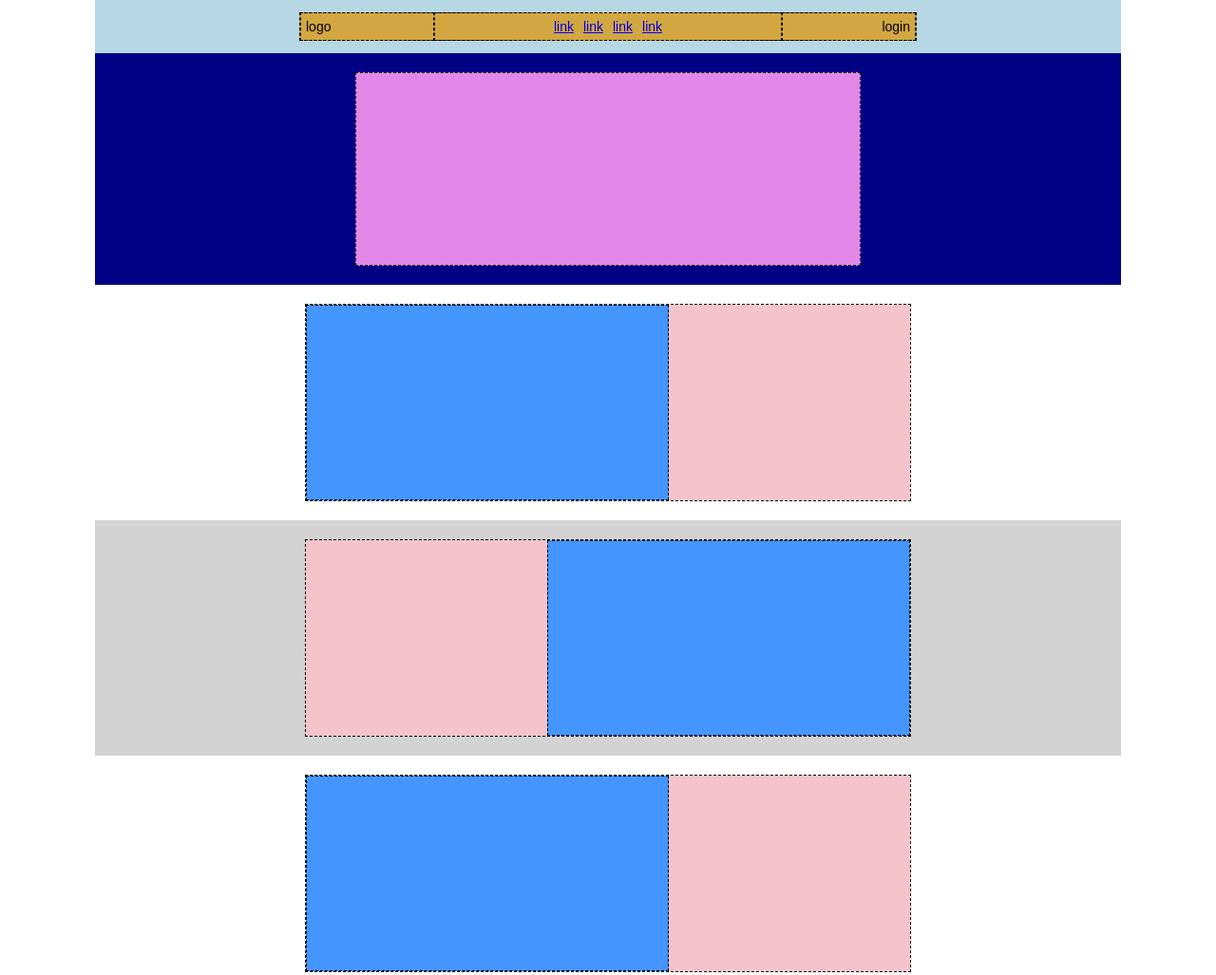
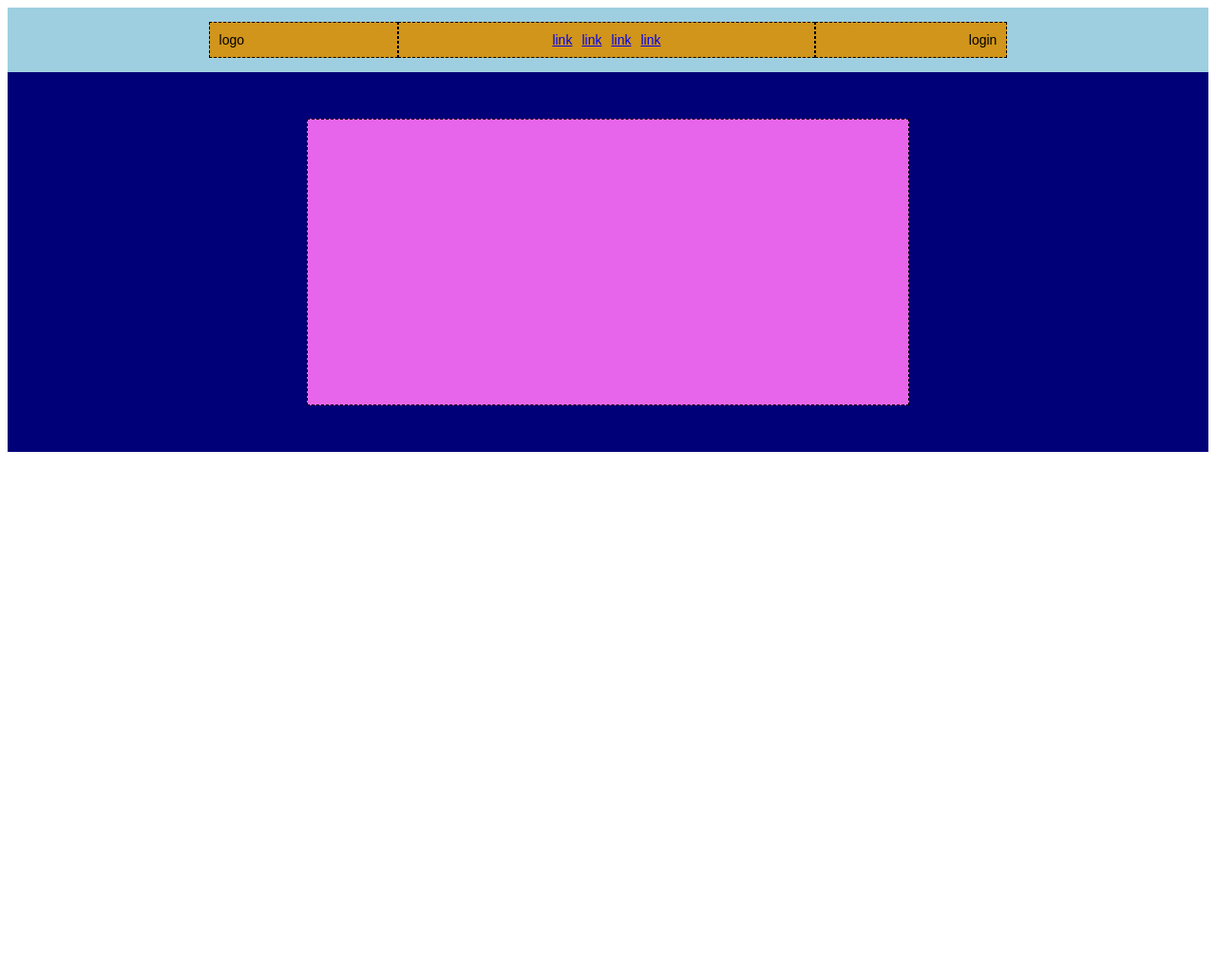
Before and after one commit to giamaf/htmlcss-struttura-discord, a plain HTML site: page index.html in a window 1280 px wide. Shown: the top 1027 px of the page at 95% size. After the commit the page ends 800 px from the top, so only its background shows below. Drawn offline with Linux system fonts and the light colour scheme.

Commit message:
restored html + css_ added header

```diff
--- a/index.html
+++ b/index.html
@@ -13,10 +13,9 @@
 </head>
 
 <body>
-    <header class="container">
-        <!-- Header -->
-        <div class="top">
-            <nav class="baritems">
+    <header>
+        <!-- Header top -->
+        <div class="header-top">
             <div class="logo">logo</div>
             <div class="link">
                 <ul>
@@ -27,44 +26,13 @@
                 </ul>
             </div>
             <div class="login">login</div>
-            </nav>
         </div>
-        <div class="bottom">
-            <div class="box"></div>
+
+        <!-- Header bottom -->
+        <div class="header-bottom">
+            <div class="box-bottom"></div>
         </div>
     </header>
-
-    <!-- Main -->
-    <main class="container">
-        <section class="small">
-            <div class="box">
-                <div class="image"></div>
-                <div class="text"></div>
-            </div>
-        </section>
-        <section class="small grey">
-            <div class="box">
-                <div class="image"></div>
-                <div class="text"></div>
-            </div>
-        </section>
-        <section class="small">
-            <div class="box">
-                <div class="image"></div>
-                <div class="text"></div>
-            </div>
-        </section>
-        <section class="big">
-            <div class="box"></div>
-        </section>
-    </main>
-
-    <!-- Footer -->
-    <footer>
-
-
-
-    </footer>
 
 
 </body>
--- a/style.css
+++ b/style.css
@@ -1,13 +1,11 @@
 /* Reset CSS */
 body {
-    max-width: 1080px;
-    Margin: 0 auto;
     Padding: 0;
     Box-sizing: border-box;
     font: 14px Arial, Helvetica, sans-serif;
 }
 
-/* Shorthand */
+/* Custom properties */
 :root {
     --border: 1px dashed black;
     --paddingm: 10px;
@@ -16,120 +14,58 @@ body {
 }
 
 /* Header top*/
-header.container {
-    display: flex;
-    flex-direction: column;
-    height: 300px;
-    margin: 0;
-}
-
-header .top {
-    display: flex;
-    justify-content: center;
-    align-items: center;
-    height: 20%;
-    background-color: rgb(182, 215, 228);
-}
-
-header .baritems {
-    background-color: rgb(210, 167, 65);
-    border: var(--border);
-    display: flex;
-    width: 60%;
-    height: 50%;
-    align-items: center;
-}
-
-.baritems>div {
-    display: flex;
-    flex-basis: 100%;
-    height: 66%;
-    align-items: center;
-    padding: var(--paddings);
-    border: var(--border);
-}
-
-.link ul {
-    list-style-type: none;
-    display: flex;
-    justify-content: center;
-    gap: 10px;
-    padding-left: 120px;
-    padding-right: 120px;
-    margin: 0px;
-}
-
-.login {
-    justify-content: flex-end;
-}
-
-/* Header bottom */
-header .bottom {
-    height: 80%;
-    background-color: rgb(0, 0, 133);
+.header-top {
+    background-color: rgb(158, 207, 224);
     display: flex;
     justify-content: center;
     align-items: center;
     padding: var(--paddingm);
 }
 
-header div.box {
-    background-color: rgb(224, 135, 232);
-    flex-basis: 50%;
-    height: 90%;
+.header-top>* {
+    display: flex;
     border: var(--border);
+    padding: var(--paddingm);
+    margin: 5px 0px 5px;
+    background-color: rgb(208, 149, 26);
 }
 
-/* Main */
-main.container {
+ul {
+    list-style-type: none;
     display: flex;
-    flex-direction: column;
-    height: 1200px;
+    justify-content: center;
+    gap: 10px;
+    margin: 0px;
+    padding-inline-start: 0px;
 }
 
-section.small {
-    display: flex;
-    height: 300px;
+
+.header-top .link {
+    flex-grow: 0.30;
     justify-content: center;
-    align-items: center;
-    padding: 10px;
 }
 
-.small.grey {
-    background-color: lightgray;
+div.logo {
+    flex-grow: 0.15;
 }
 
-.small.grey>.box {
-    flex-direction: row-reverse;
+div.login {
+    flex-grow: 0.15;
+    justify-content: flex-end;
 }
 
-section.big {
+/* Header bottom */
+.header-bottom {
     display: flex;
     justify-content: center;
     align-items: center;
-    padding: ;
-    background-color: lightgrey;
-    height: 600px;
+    background-color: rgb(0, 0, 120);
+    min-height: 400px;
 }
 
-div.box {
-    display: flex;
-    flex-basis: 60%;
-    height: 90%;
+.box-bottom {
+    background-color: rgb(231, 101, 234);
     border: var(--border);
+    flex-basis: 50%;
+    height: 300px;
 }
-
-main div.image {
-    border: var(--border);
-    background-color: rgb(69, 149, 267);
-    flex-basis: 60%;
-}
-
-main div.text {
-    background-color: rgb(245, 195, 203);
-    flex-basis: 40%;
-}
-
-.big>.box {
-    background-color: green;
-}
```
Lines whose indentation alone changed are shown as unchanged.
